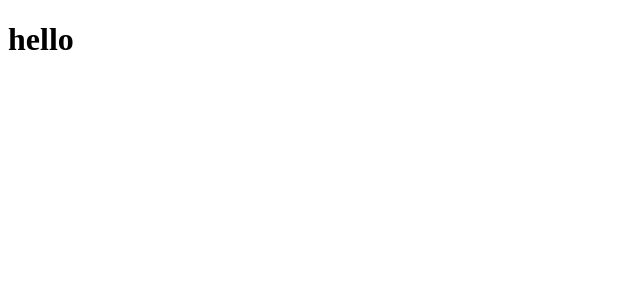
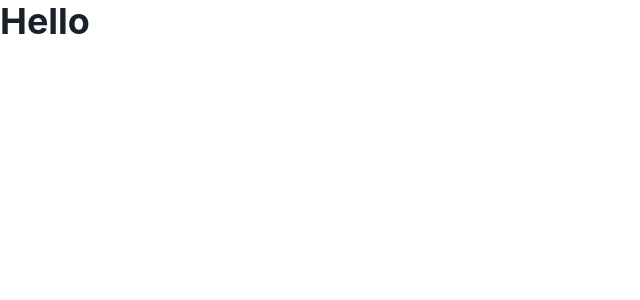
Before and after one commit to EduardoFerronato/Portfolio, a Next.js app: page / in a window 1280 px wide. Shown: the top 300 px of the page, without its empty margins (0-640 px from the left). Built offline with nearby package versions, Linux system fonts and the light colour scheme.

Commit message:
feat: add chakraUI

```diff
--- a/package.json
+++ b/package.json
@@ -9,6 +9,10 @@
     "lint": "next lint"
   },
   "dependencies": {
+    "@chakra-ui/react": "^2.2.4",
+    "@emotion/react": "^11.9.3",
+    "@emotion/styled": "^11.9.3",
+    "framer-motion": "^6.5.1",
     "next": "12.2.2",
     "react": "18.2.0",
     "react-dom": "18.2.0"
--- a/pages/_app.tsx
+++ b/pages/_app.tsx
@@ -1,7 +1,12 @@
+import { ChakraProvider, extendTheme } from '@chakra-ui/react'
 import type { AppProps } from 'next/app'
 
 function MyApp({ Component, pageProps }: AppProps) {
-  return <Component {...pageProps} />
+  return (
+    <ChakraProvider theme={extendTheme({config:{useSystemColorMode: true}})}>
+      <Component {...pageProps} />
+    </ChakraProvider>
+  )
 }
 
 export default MyApp
--- a/pages/index.tsx
+++ b/pages/index.tsx
@@ -1,9 +1,13 @@
 import type { NextPage } from 'next'
+import Head from 'next/head'
 import { HomePage } from '../src/components/HomePage'
 
 const Home: NextPage = () => {
   return (
-    <HomePage/>
+    <>
+      <Head><title>Eduardo Ferronato</title></Head>
+      <HomePage />
+    </>
   )
 }
 
--- a/src/components/HomePage.tsx
+++ b/src/components/HomePage.tsx
@@ -1,5 +1,7 @@
+import { Heading } from "@chakra-ui/react"
+
 export const HomePage = () => {
   return (
-    <h1>hello</h1>
+    <Heading>Hello</Heading>
   )
 }
```
Also changed, not shown: 1 other file (tests, documents, lock files or other folders).
